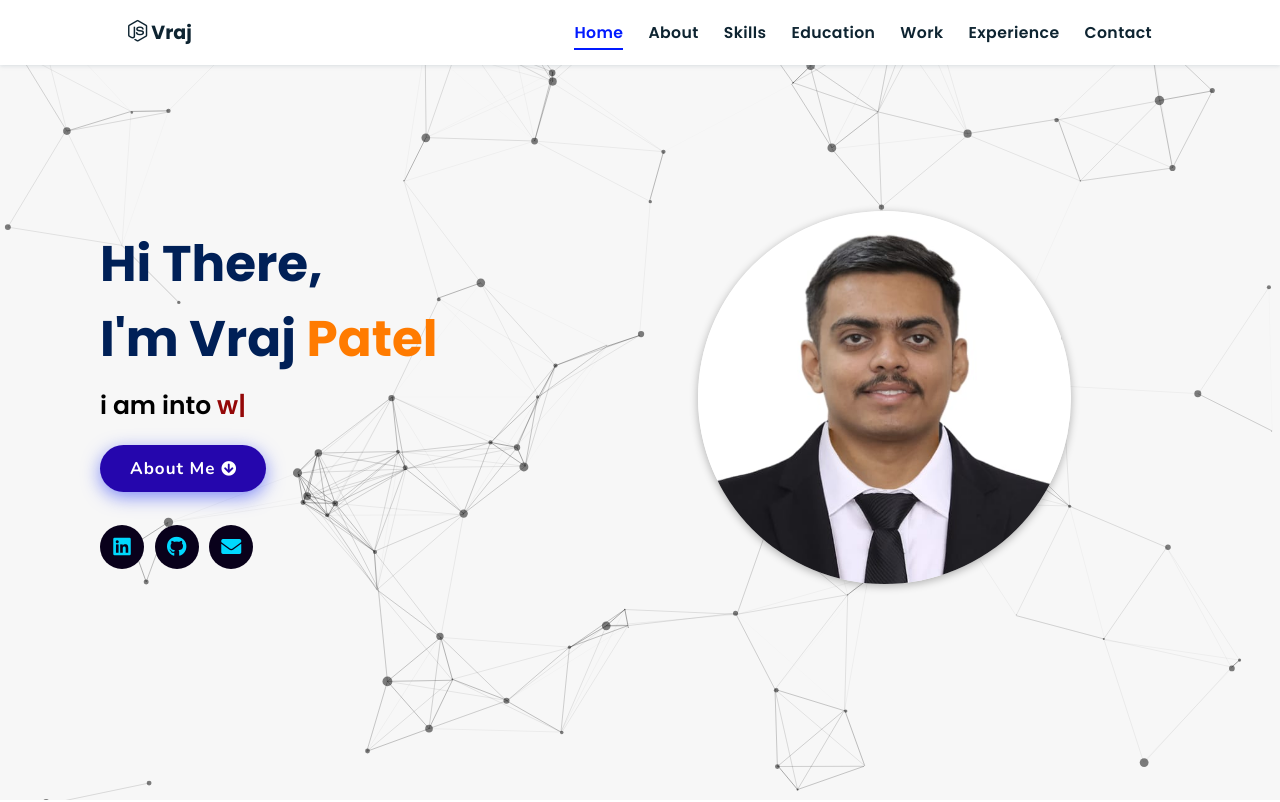
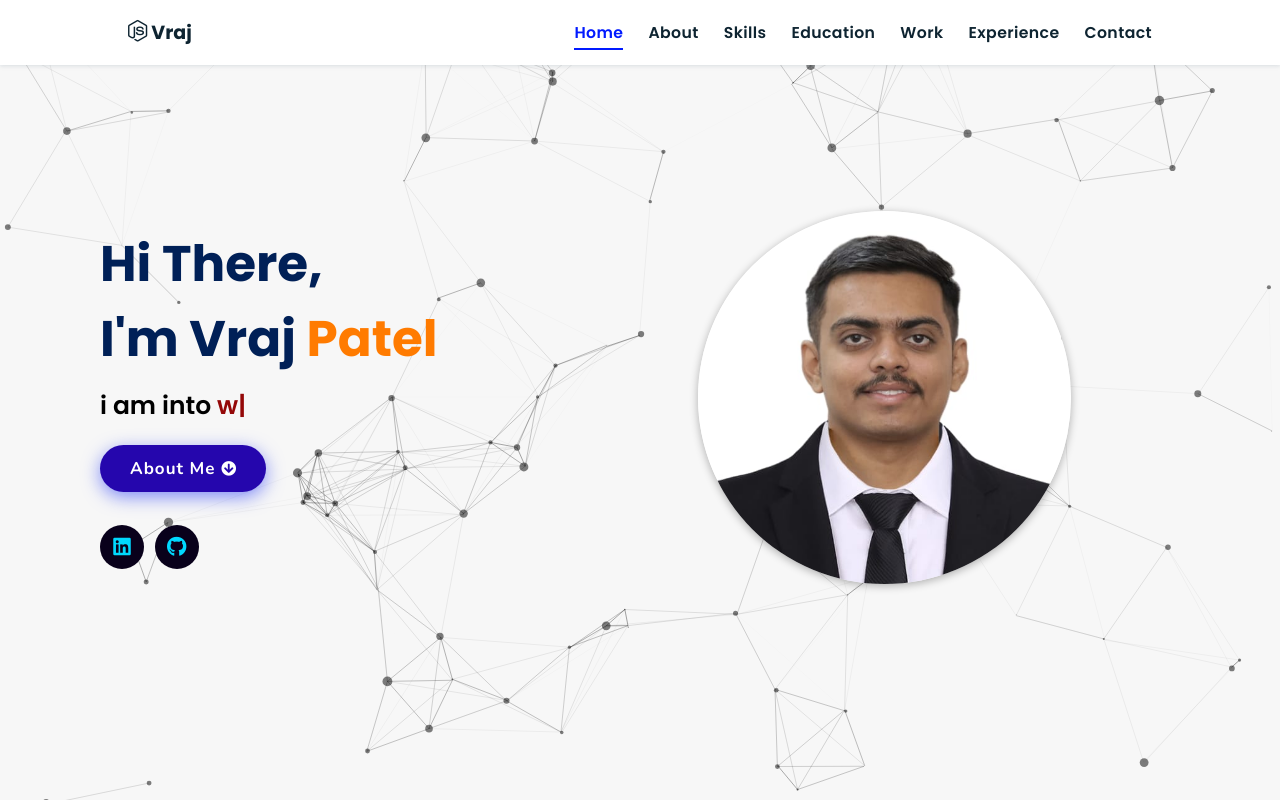
Before and after one commit to Vraj2104/Portfolio, a plain HTML site: page index.html in a window 1280 px wide. Shown: the top 802 px of the page. Drawn offline with nearby package versions, Linux system fonts and the light colour scheme.

Commit message:
Update all project files

```diff
--- a/index.html
+++ b/index.html
@@ -55,7 +55,7 @@
         <ul class="social-icons">
           <li><a class="linkedin" aria-label="LinkedIn" href="https://www.linkedin.com/in/patel-vraj-52a4a2251" target="_blank"><i class="fab fa-linkedin"></i></a></li>
           <li><a class="github" aria-label="GitHub" href="https://github.com/Vraj2104" target="_blank"><i class="fab fa-github"></i></a></li>
-          <li><a class="mail" aria-label="Mail" href="mailto:vrajlic2104@gmail.com" target="_blank"><i class="fas fa-envelope"></i></a></li>
+          <!-- <li><a class="mail" aria-label="Mail" href="mailto:vrajlic2104@gmail.com" target="_blank"><i class="fas fa-envelope"></i></a></li> -->
         </ul>
       </div>
     </div>
```
